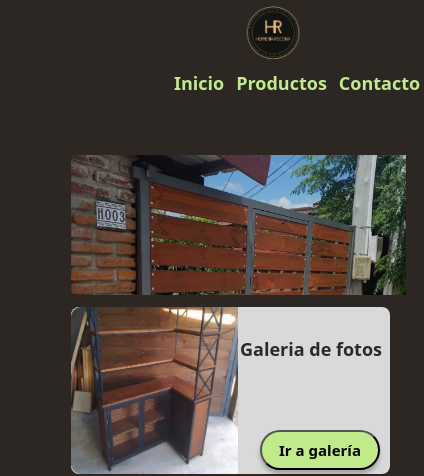
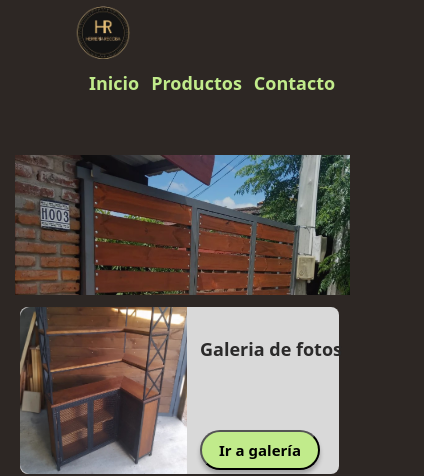
Before and after one commit to fabricionirvana/herreriarecoba, a plain HTML site: page index.html in a window 390 px wide. Shown: the top 476 px of the page, 424 px wide, since content can reach past the window. Drawn offline with Linux system fonts and the light colour scheme.

Commit message:
correcciones

```diff
--- a/css/estilo.css
+++ b/css/estilo.css
@@ -242,12 +242,12 @@ header {
     position: absolute;
 width: 56px;
 height: 53px;
-left: 245px;
+left: 75px;
 top: 6px;
 }
 
 a {flex-direction: row; position: relative; text-decoration: none; color: #C1EB8B; font-size: 18px; font-weight: bold; font-family: system-ui, -apple-system, BlinkMacSystemFont, 'Segoe UI', Roboto, Oxygen, Ubuntu, Cantarell, 'Open Sans', 'Helvetica Neue', sans-serif; font-style: normal;
-    padding: 4px 4px 4px; left: 160px;}
+    padding: 4px 4px 4px; left: 75px;}
 
 .mainindex{
     display: grid;
@@ -260,7 +260,7 @@ a {flex-direction: row; position: relative; text-decoration: none; color: #C1EB8
     position: absolute;
 width: 319px;
 height: 167px;
-left: 71px;
+left: 20px;
 top: 307px;
 background-color: #d9d9d9;
 border-radius: 8px;
@@ -269,7 +269,7 @@ border-radius: 8px;
     position: absolute;
 width: 169px;
 height: 167px;
-left: 71px;
+left: 20px;
 top: 307px;
 }
 
@@ -278,25 +278,25 @@ main div input{position: absolute;
     height: 40px;
     border-radius: 25px;
     background-color: #C1EB8B; font-size: 15px; font-family: system-ui, -apple-system, BlinkMacSystemFont, 'Segoe UI', Roboto, Oxygen, Ubuntu, Cantarell, 'Open Sans', 'Helvetica Neue', sans-serif; font-weight: bold;
-    left: 260px;
+    left: 200px;
 top: 430px;;box-shadow: 0px 4px 4px rgba(0, 0, 0, 0.25)
 }
 .textocard{position: absolute;
     font-size: 9px; color: #2B2A2A; font-family: system-ui, -apple-system, BlinkMacSystemFont, 'Segoe UI', Roboto, Oxygen, Ubuntu, Cantarell, 'Open Sans', 'Helvetica Neue', sans-serif;
-    left: 240px;
+    left: 200px;
 top: 325px;;
 }
 .portada2{display: flex; flex-direction: row;
     position: absolute;
     width: 298px;
 height: 140px;
-left: 71px;
+left: 15px;
 top: 155px;}
 .portada2 {grid-area: portada2;}
 
 .iframevideo{display: flex; left: auto;
-    top: 490px; left: 76px; position: absolute; width: 95px; height: 180px;}
-.mapa{left: 74px;
+    top: 490px; left: 20px; position: absolute; width: 115px; height: 225px;}
+.mapa{left: 20px;
     top: 667px; position: absolute; width: fit-content; height: fit-content;}
 
 .footerindex{
```
